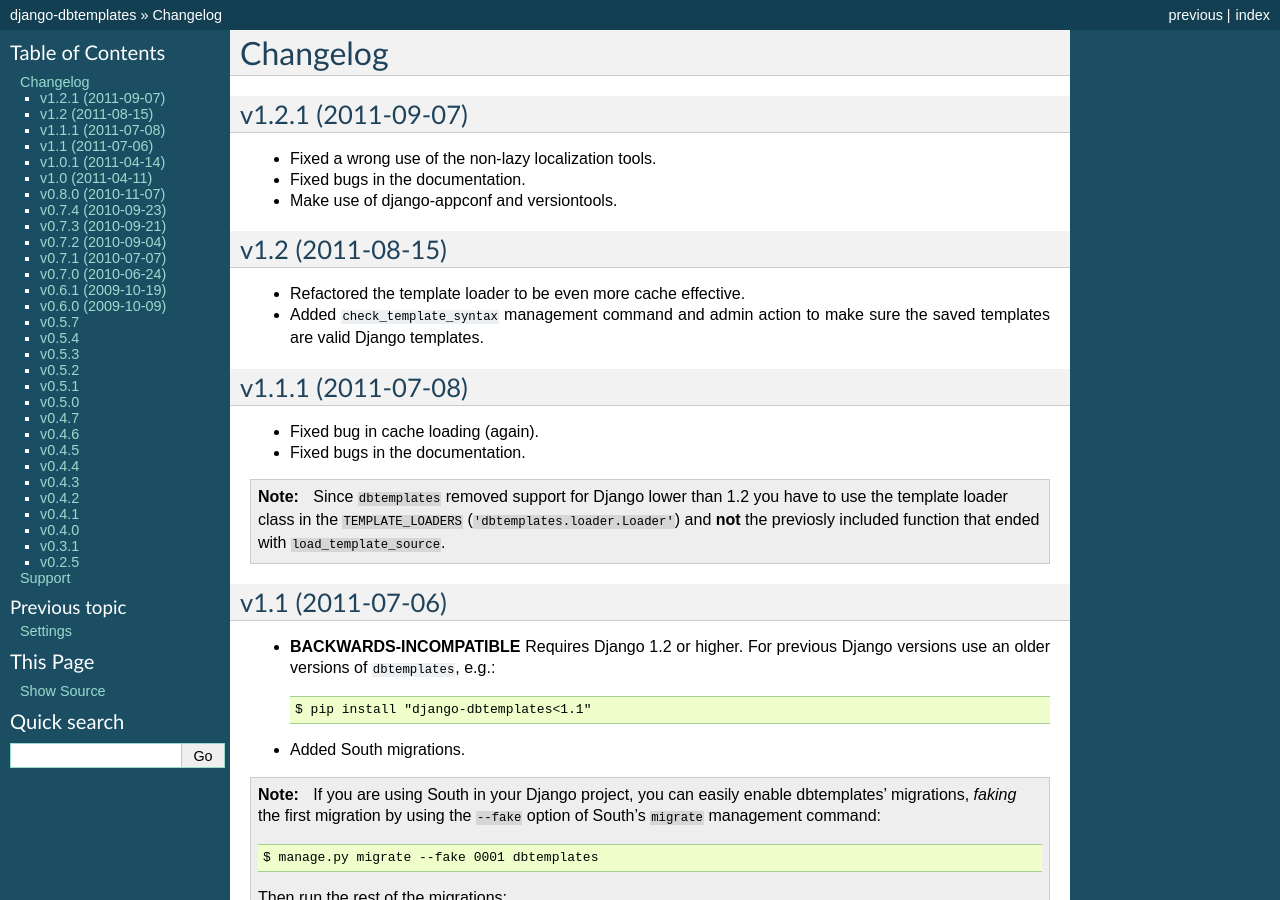
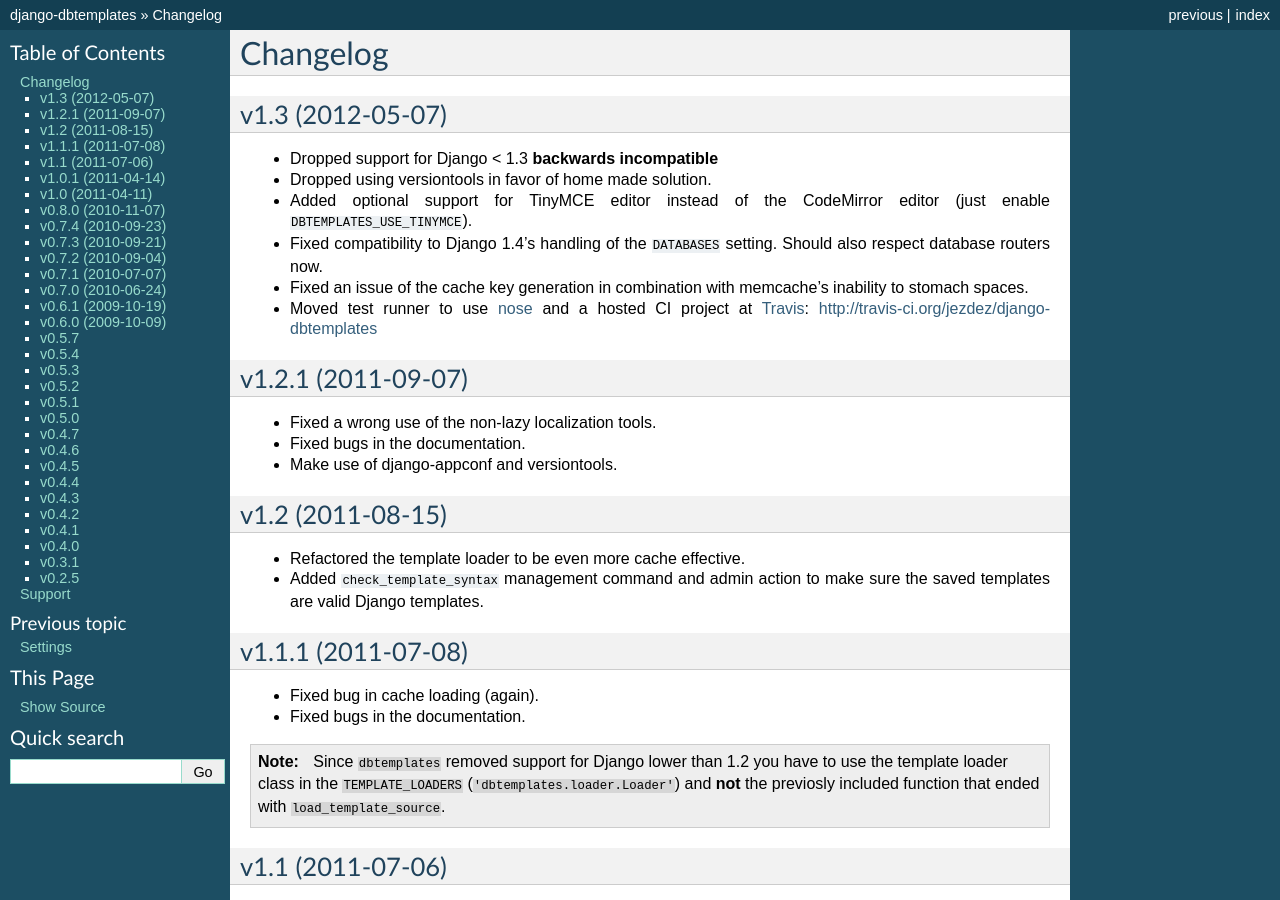
Before and after one commit to jazzband/django-dbtemplates, a Sphinx documentation site: the page built from docs/changelog.txt, in a window 1280 px wide and 900 px high. Built offline with Sphinx 7.4.7, drawn with Linux system fonts in a browser that asks for light colours.

Commit message:
Updated changelog.

```diff
--- a/docs/changelog.txt
+++ b/docs/changelog.txt
@@ -1,5 +1,27 @@
 Changelog
 =========
+
+v1.3 (2012-05-07)
+-----------------
+
+* Dropped support for Django < 1.3 **backwards incompatible**
+
+* Dropped using versiontools in favor of home made solution.
+
+* Added optional support for TinyMCE editor instead of the CodeMirror
+  editor (just enable ``DBTEMPLATES_USE_TINYMCE``).
+
+* Fixed compatibility to Django 1.4's handling of the ``DATABASES``
+  setting. Should also respect database routers now.
+
+* Fixed an issue of the cache key generation in combination with
+  memcache's inability to stomach spaces.
+
+* Moved test runner to use nose_ and a hosted CI project at Travis_:
+  http://travis-ci.org/jezdez/django-dbtemplates
+
+.. _nose: http://nose.rtfd.org/
+.. _Travis: http://travis-ci.org
 
 v1.2.1 (2011-09-07)
 -------------------
```
